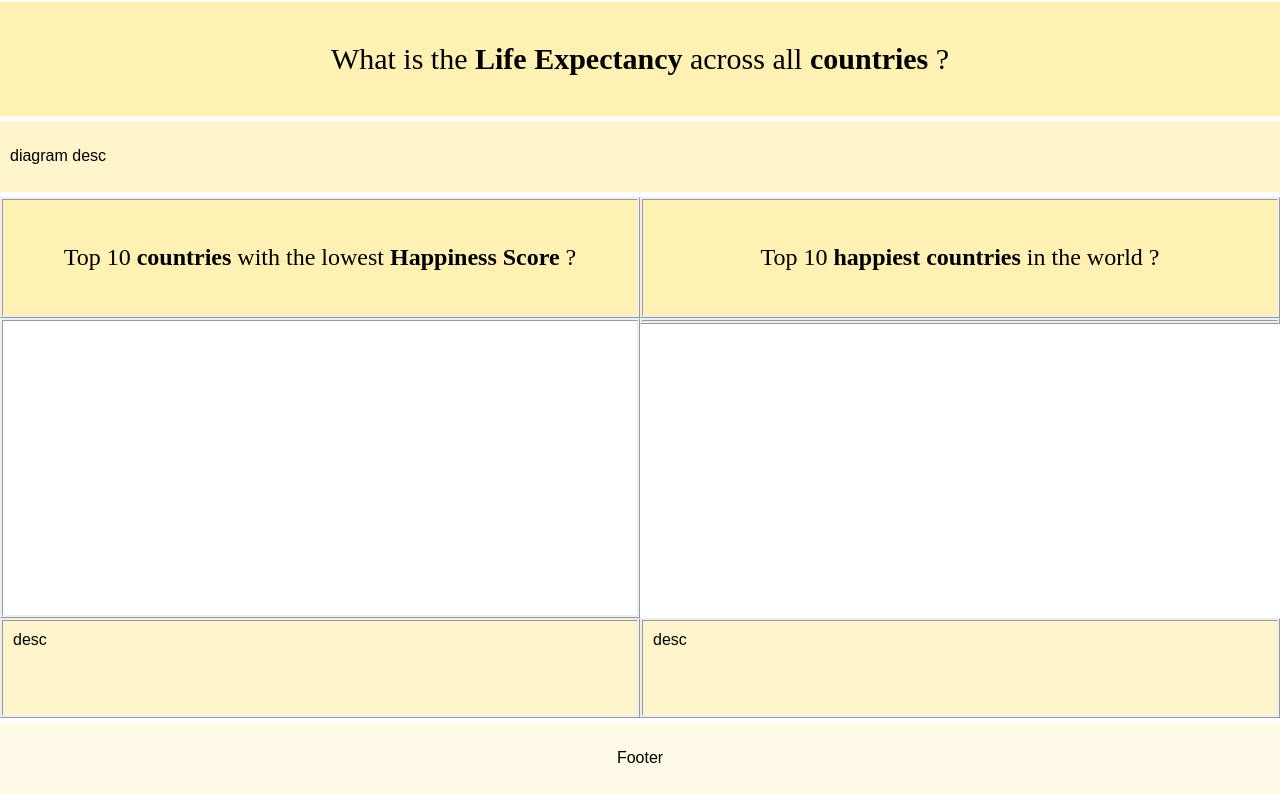
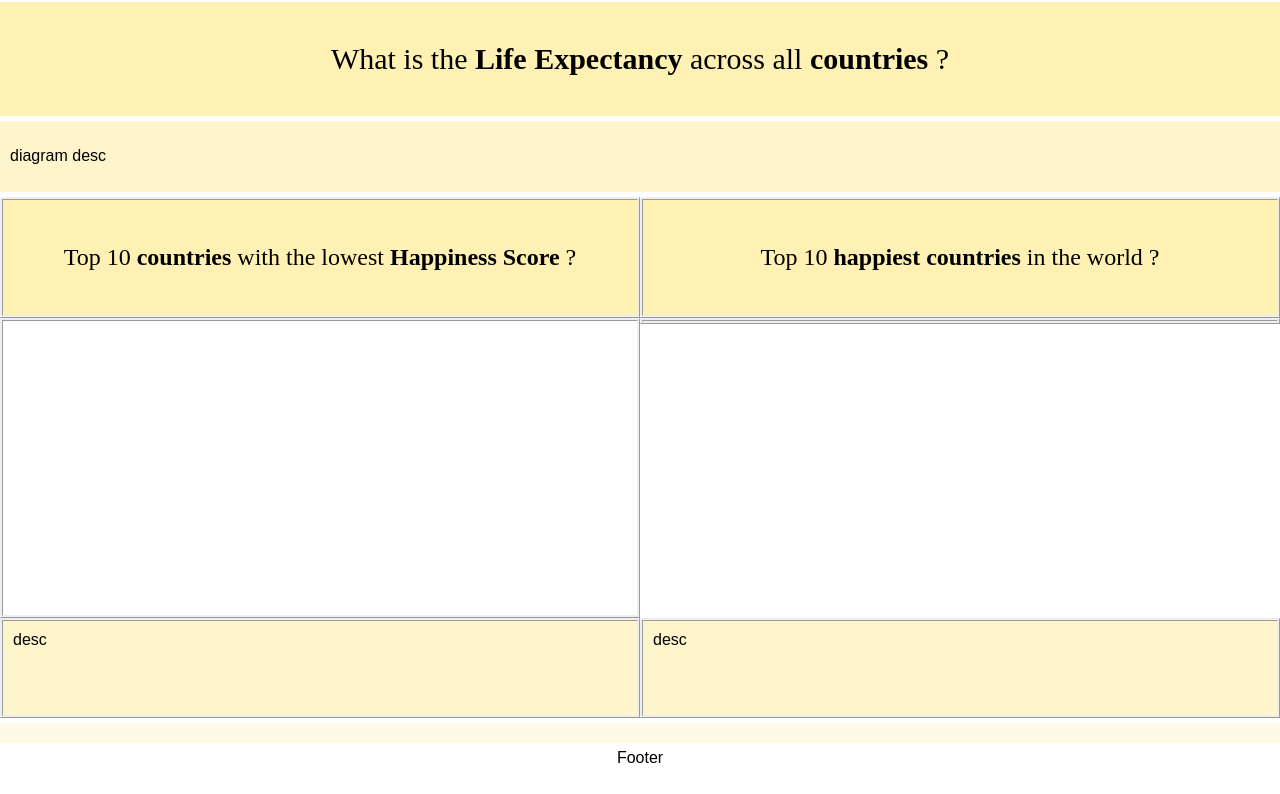
Before and after one commit to jengquan/FIT3179, a plain HTML site: page homework_w10.html in a window 1280 px wide. Shown: the part 2219-3013 px from the top of the page. After the commit the page ends 2987 px from the top, so only its background shows below. Drawn offline with nearby package versions, Linux system fonts and the light colour scheme; a script that the page names is missing.

Commit message:
Update homework_w10.html

```diff
--- a/homework_w10.html
+++ b/homework_w10.html
@@ -64,6 +64,8 @@ footer {
   text-align: center;
   color: black;
   margin-top: 5px;
+  margin-bottom: 5px;
+  height: 10px;
 }
 
 
```
